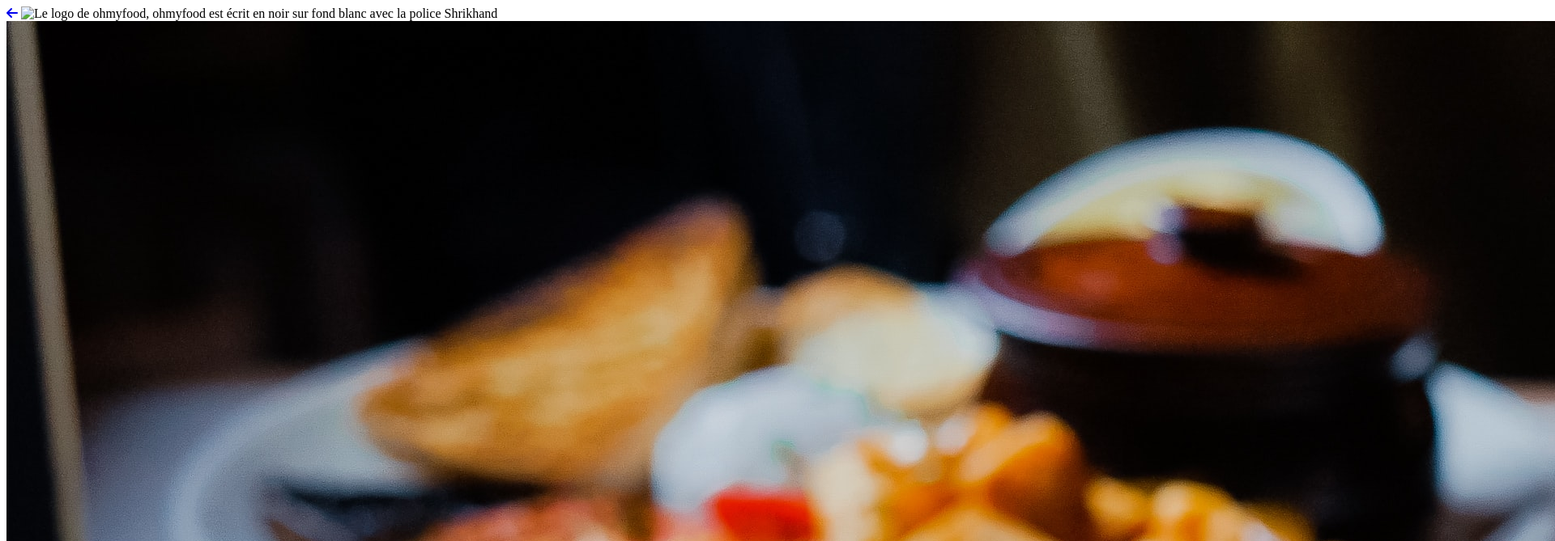
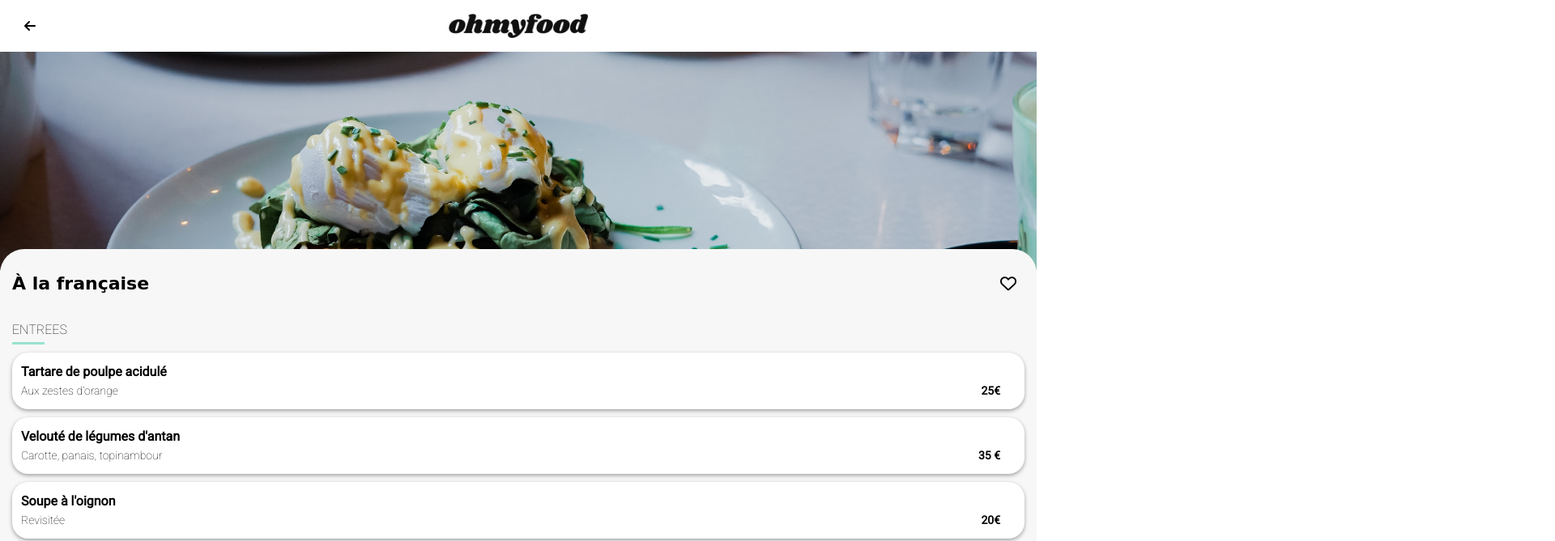
Before and after one commit to Ugo3007/oc_devweb_p3, a website: page src/menu/a_la_francaise.html in a window 1280 px wide. Shown: the top 669 px of the page at 81% size, 1920 px wide, since content can reach past the window. Drawn offline with nearby package versions, Linux system fonts and the light colour scheme; files that its build step writes are made by us from their sources; the site is published under a folder, as on GitHub Pages, so addresses that start at the root find nothing; a web font is replaced by a local one.

Commit message:
🚑️ Fixed paths

```diff
--- a/src/menu/a_la_francaise.html
+++ b/src/menu/a_la_francaise.html
@@ -4,14 +4,14 @@
     <title>À la française - Ohmyfood</title>
     <meta charset="UTF-8">
     <meta name="viewport" content="width=device-width, initial-scale=1"/>
-    <link rel="stylesheet" href="/public/css/normalize.css">
+    <link rel="stylesheet" href="../../public/css/normalize.css">
     <link rel="stylesheet" href="https://cdnjs.cloudflare.com/ajax/libs/font-awesome/6.2.0/css/all.min.css"/>
-    <link rel="stylesheet" href="/public/css/style.css">
+    <link rel="stylesheet" href="../../public/css/style.css">
 </head>
 <body>
 <header class="header">
     <a href="../../index.html"><i class="fa-solid fa-arrow-left back-arrow-position"></i></a>
-    <img class="header__logo" src="/public/assets/logo/ohmyfood.png"
+    <img class="header__logo" src="../../public/assets/logo/ohmyfood.png"
          alt="Le logo de ohmyfood, ohmyfood est écrit en noir sur fond blanc avec la police Shrikhand">
 </header>
 
```
